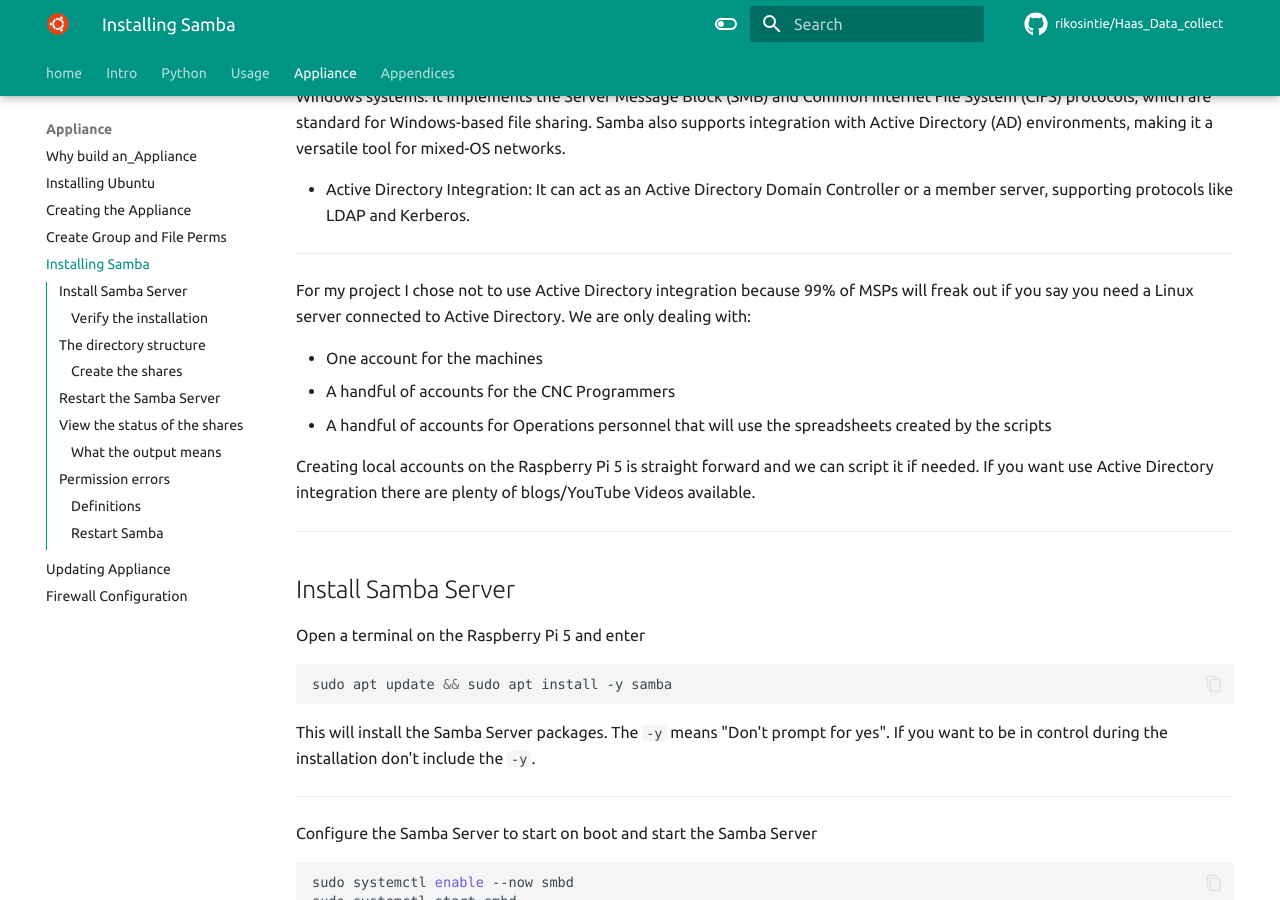
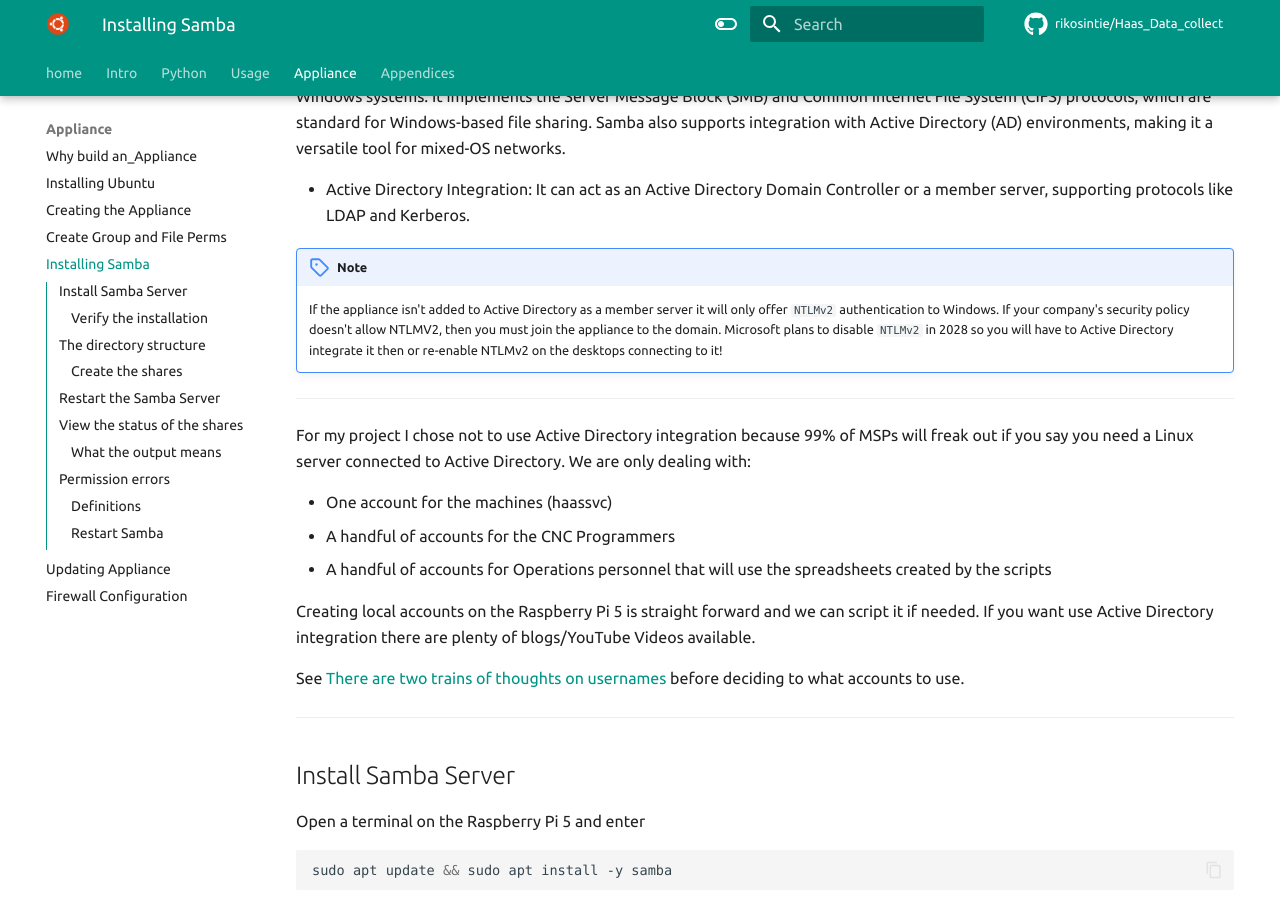
Before and after one commit to rikosintie/Haas_Data_collect, an MkDocs documentation site: the page built from docs/build_pi_5_appliance/Install_Samba.md, in a window 1280 px wide and 900 px high, scrolled down 846 px. Built offline with MkDocs 1.6.1 and Material for MkDocs 9.7.7, drawn with Linux system fonts in a browser that asks for light colours; some web fonts are replaced; comment, search, counter and statistics services are not loaded.

Commit message:
Git Title: Added a note about NTLMv2 being deprecated

```diff
--- a/docs/build_pi_5_appliance/Install_Samba.md
+++ b/docs/build_pi_5_appliance/Install_Samba.md
@@ -12,15 +12,20 @@
 
 - Active Directory Integration: It can act as an Active Directory Domain Controller or a member server, supporting protocols like LDAP and Kerberos.
 
+!!! Note
+    If the appliance isn't added to Active Directory as a member server it will only offer `NTLMv2` authentication to Windows. If your company's security policy doesn't allow NTLMV2, then you must join the appliance to the domain. Microsoft plans to disable `NTLMv2` in 2028 so you will have to Active Directory integrate it then or re-enable NTLMv2 on the desktops connecting to it!
+
 ----------------------------------------------------------------
 
 For my project I chose not to use Active Directory integration because 99% of MSPs will freak out if you say you need a Linux server connected to Active Directory. We are only dealing with:
 
-- One account for the machines
+- One account for the machines (haassvc)
 - A handful of accounts for the CNC Programmers
 - A handful of accounts for Operations personnel that will use the spreadsheets created by the scripts
 
 Creating local accounts on the Raspberry Pi 5 is straight forward and we can script it if needed. If you want use Active Directory integration there are plenty of blogs/YouTube Videos available.
+
+See [There are two trains of thoughts on usernames](../build_pi_5_appliance/configuring_appliance.md/#there-are-two-trains-of-thoughts-on-usernames) before deciding to what accounts to use.
 
 ----------------------------------------------------------------
 
```
